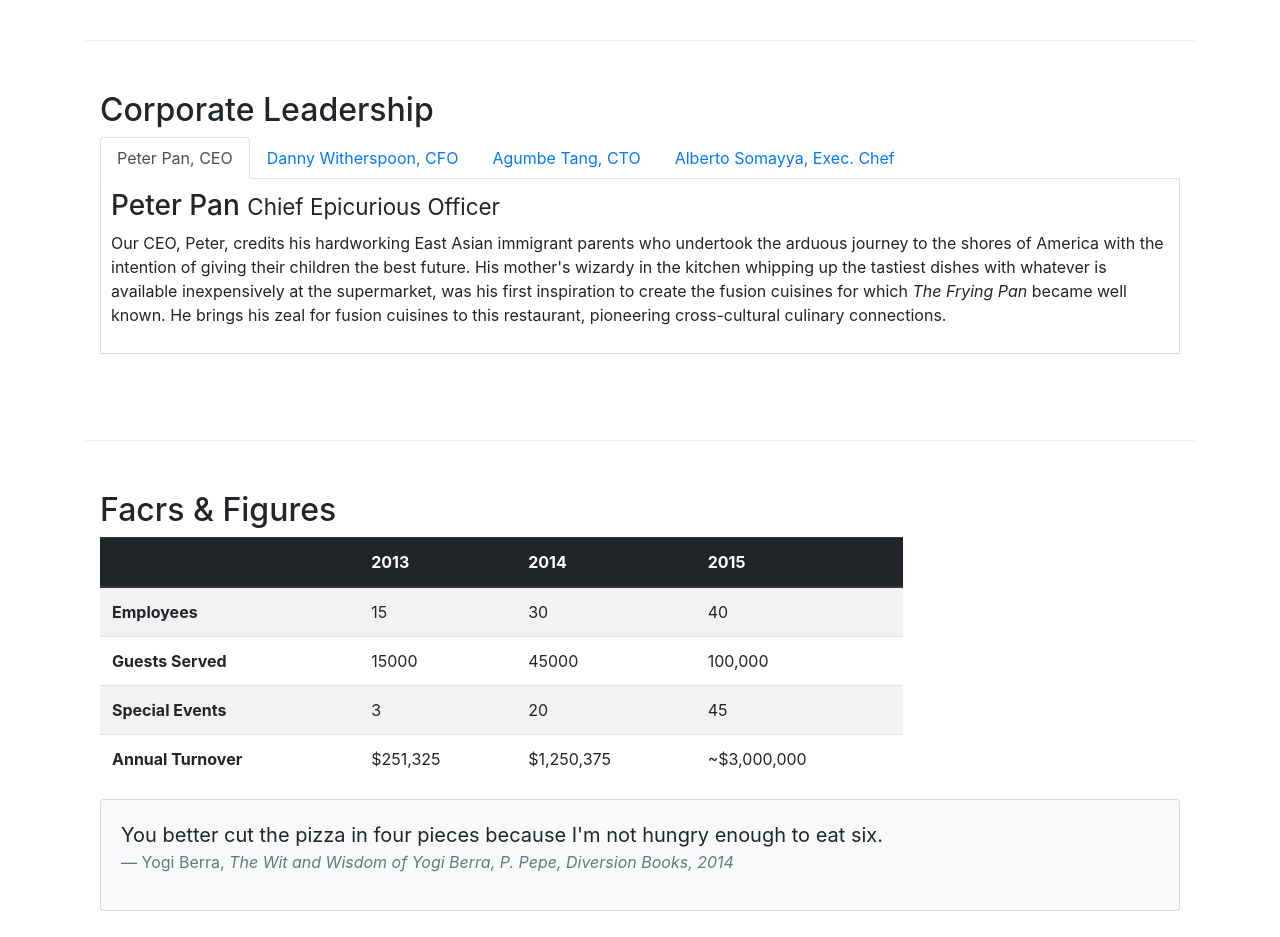
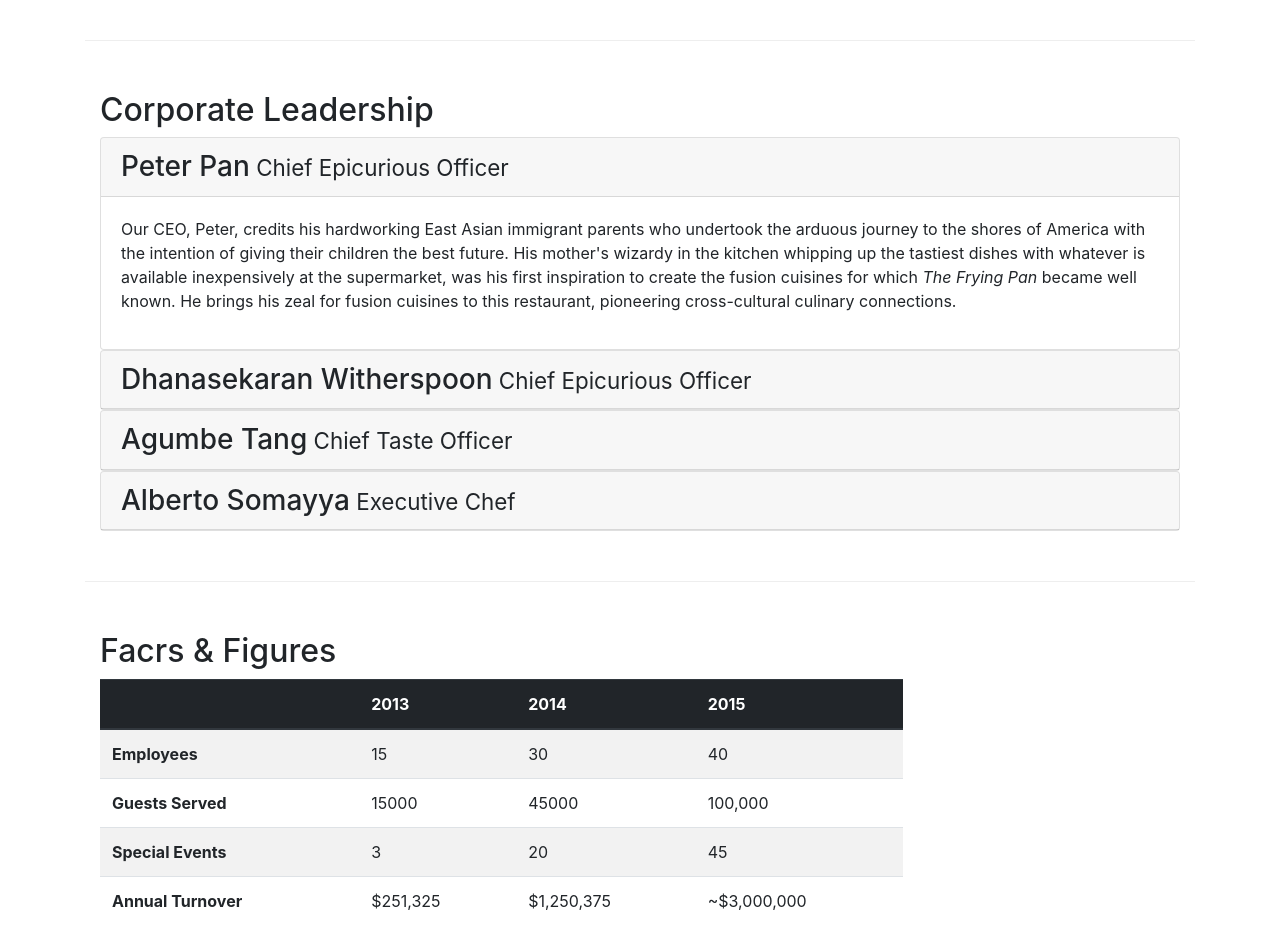
Before and after one commit to ivysung/Bootstrap-exercise, a website: page aboutus.html in a window 1280 px wide. Shown: the part 800-1737 px from the top of the page. Drawn offline with nearby package versions, Linux system fonts and the light colour scheme.

Commit message:
Accordion

```diff
--- a/aboutus.html
+++ b/aboutus.html
@@ -89,41 +89,83 @@
             <div class="col-12">
                 <h2>Corporate Leadership</h2>
 
-                <ul class="nav nav-tabs">
-                    <li class="nav-item">
-                      <a class="nav-link active" href="#peer"
-                        role="tab" data-toggle="tab">Peter Pan, CEO</a>
-                    </li>
-                    <li class="nav-item">
-                      <a class="nav-link" href="#danny" role="tab"
-                        data-toggle="tab">Danny Witherspoon, CFO</a>
-                    </li>
-                    <li class="nav-item">
-                      <a class="nav-link" href="#agumbe"role="tab"
-                        data-toggle="tab">Agumbe Tang, CTO</a>
-                    </li>
-                    <li class="nav-item">
-                      <a class="nav-link" href="#alberto" role="tab"
-                        data-toggle="tab">Alberto Somayya, Exec. Chef</a>
-                    </li>
-                </ul>
-                <div class="tab-content">
-                    <div role="tabpanel" class="tab-pane fade show active" id="peter">
-                        <h3 >Peter Pan <small>Chief Epicurious Officer</small></h3>
-                        <p >Our CEO, Peter, credits his hardworking East Asian immigrant parents who undertook the arduous journey to the shores of America with the intention of giving their children the best future. His mother's wizardy in the kitchen whipping up the tastiest dishes with whatever is available inexpensively at the supermarket, was his first inspiration to create the fusion cuisines for which <em>The Frying Pan</em> became well known. He brings his zeal for fusion cuisines to this restaurant, pioneering cross-cultural culinary connections.</p>
+
+                <div id="accordion">
+                     <div class="card">
+                         <div class="card-header" role="tab" id="peterhead">
+                            <h3 class="mb-0">
+                                <a data-toggle="collapse" data-target="#peter">Peter Pan<small>
+                                    Chief Epicurious Officer</small>
+                                </a>
+                            </h3>
+                         </div>
+                         <div  class="collapse show" id="peter" data-parent="#accordion">
+                            <div class="card-body">
+                                <p class="d-none d-sm-block">Our CEO, Peter, credits his hardworking East Asian immigrant parents who undertook the arduous journey to the shores of America with the intention of giving their children the best future. His mother's wizardy in the kitchen whipping up the tastiest dishes with whatever is available inexpensively at the supermarket, was his first inspiration to create the fusion cuisines for which <em>The Frying Pan</em> became well known. He brings his zeal for fusion cuisines to this restaurant, pioneering cross-cultural culinary connections.</p>
+                            </div>
+                        </div>
+                     </div>
+
+                     <div class="card">
+                        <div class="card-header" role="tab" id="dannyhead">
+                           <h3 class="mb-0">
+                               <a class="collapsed" data-toggle="collapse" data-target="#danny">Dhanasekaran Witherspoon<small>
+                                   Chief Epicurious Officer</small>
+                               </a>
+                           </h3>
+                        </div>
+                        <div  class="collapse" id="danny" data-parent="#accordion">
+                           <div class="card card-body">
+                            <p class="d-none d-sm-block">Our CFO, Danny, as he is affectionately referred to by his colleagues, comes from a long established family tradition in farming and produce. His experiences growing up on a farm in the Australian outback gave him great appreciation for varieties of food sources. As he puts it in his own words, <em>Everything that runs, wins, and everything that stays, pays!</em></p>
+                        </div>
+                       </div>
                     </div>
-                    <div role="tabpanel" class="tab-pane fade" id="danny">
-                        <h3>Dhanasekaran Witherspoon <small>Chief Food Officer</small></h3>
-                        <p >Our CFO, Danny, as he is affectionately referred to by his colleagues, comes from a long established family tradition in farming and produce. His experiences growing up on a farm in the Australian outback gave him great appreciation for varieties of food sources. As he puts it in his own words, <em>Everything that runs, wins, and everything that stays, pays!</em></p>
+
+                    <div class="card">
+                        <div class="card-header" role="tab" id="agumbehead">
+                           <h3 class="mb-0">
+                               <a class="collapsed" data-toggle="collapse" data-target="#agumbe">Agumbe Tang<small>
+                                Chief Taste Officer</small>
+                               </a>
+                           </h3>
+                        </div>
+                        <div  class="collapse" id="agumbe" data-parent="#accordion">
+                           <div class="card-body">
+                            <p class="d-none d-sm-block">Blessed with the most discerning gustatory sense, Agumbe, our CTO, personally ensures that every dish that we serve meets his exacting tastes. Our chefs dread the tongue lashing that ensues if their dish does not meet his exacting standards. He lives by his motto, <em>You click only if you survive my lick.</em></p>
+                        </div>
+                       </div>
                     </div>
-                    <div role="tabpanel" class="tab-pane fade " id="agumbe">
-                        <h3>Agumbe Tang <small>Chief Taste Officer</small></h3>
-                        <p >Blessed with the most discerning gustatory sense, Agumbe, our CTO, personally ensures that every dish that we serve meets his exacting tastes. Our chefs dread the tongue lashing that ensues if their dish does not meet his exacting standards. He lives by his motto, <em>You click only if you survive my lick.</em></p>
+
+                    <div class="card">
+                        <div class="card-header" role="tab" id="albertohead">
+                           <h3 class="mb-0">
+                               <a class="collapsed" data-toggle="collapse" data-target="#alberto">Alberto Somayya<small>
+                                Executive Chef</small>
+                               </a>
+                           </h3>
+                        </div>
+                        <div  class="collapse" id="alberto" data-parent="#accordion">
+                           <div class="card-body">
+                            <p class="d-none d-sm-block">Award winning three-star Michelin chef with wide International experience having worked closely with whos-who in the culinary world, he specializes in creating mouthwatering Indo-Italian fusion experiences. He says, <em>Put together the cuisines from the two craziest cultures, and you get a winning hit! Amma Mia!</em></p>
+                        </div>
+                       </div>
                     </div>
-                    <div role="tabpanel" class="tab-pane fade " id="alberto">
-                        <h3>Alberto Somayya <small>Executive Chef</small></h3>
-                        <p >Award winning three-star Michelin chef with wide International experience having worked closely with whos-who in the culinary world, he specializes in creating mouthwatering Indo-Italian fusion experiences. He says, <em>Put together the cuisines from the two craziest cultures, and you get a winning hit! Amma Mia!</em></p>
-                    </div>
+
+
+
+
+
+                            <!-- <div role="tabpanel" class="tab-pane fade" id="danny">
+                                <h3>Dhanasekaran Witherspoon <small>Chief Food Officer</small></h3>
+                            </div>
+                            <div role="tabpanel" class="tab-pane fade " id="agumbe">
+                                <h3>Agumbe Tang <small>Chief Taste Officer</small></h3>
+                                <p class="d-none d-sm-block">Blessed with the most discerning gustatory sense, Agumbe, our CTO, personally ensures that every dish that we serve meets his exacting tastes. Our chefs dread the tongue lashing that ensues if their dish does not meet his exacting standards. He lives by his motto, <em>You click only if you survive my lick.</em></p>
+                            </div>
+                            <div role="tabpanel" class="tab-pane fade " id="alberto">
+                                <h3>Alberto Somayya <small>Executive Chef</small></h3>
+                                <p class="d-none d-sm-block">Award winning three-star Michelin chef with wide International experience having worked closely with whos-who in the culinary world, he specializes in creating mouthwatering Indo-Italian fusion experiences. He says, <em>Put together the cuisines from the two craziest cultures, and you get a winning hit! Amma Mia!</em></p>
+                            </div> -->
                 </div>
             </div>
         </div>
```
